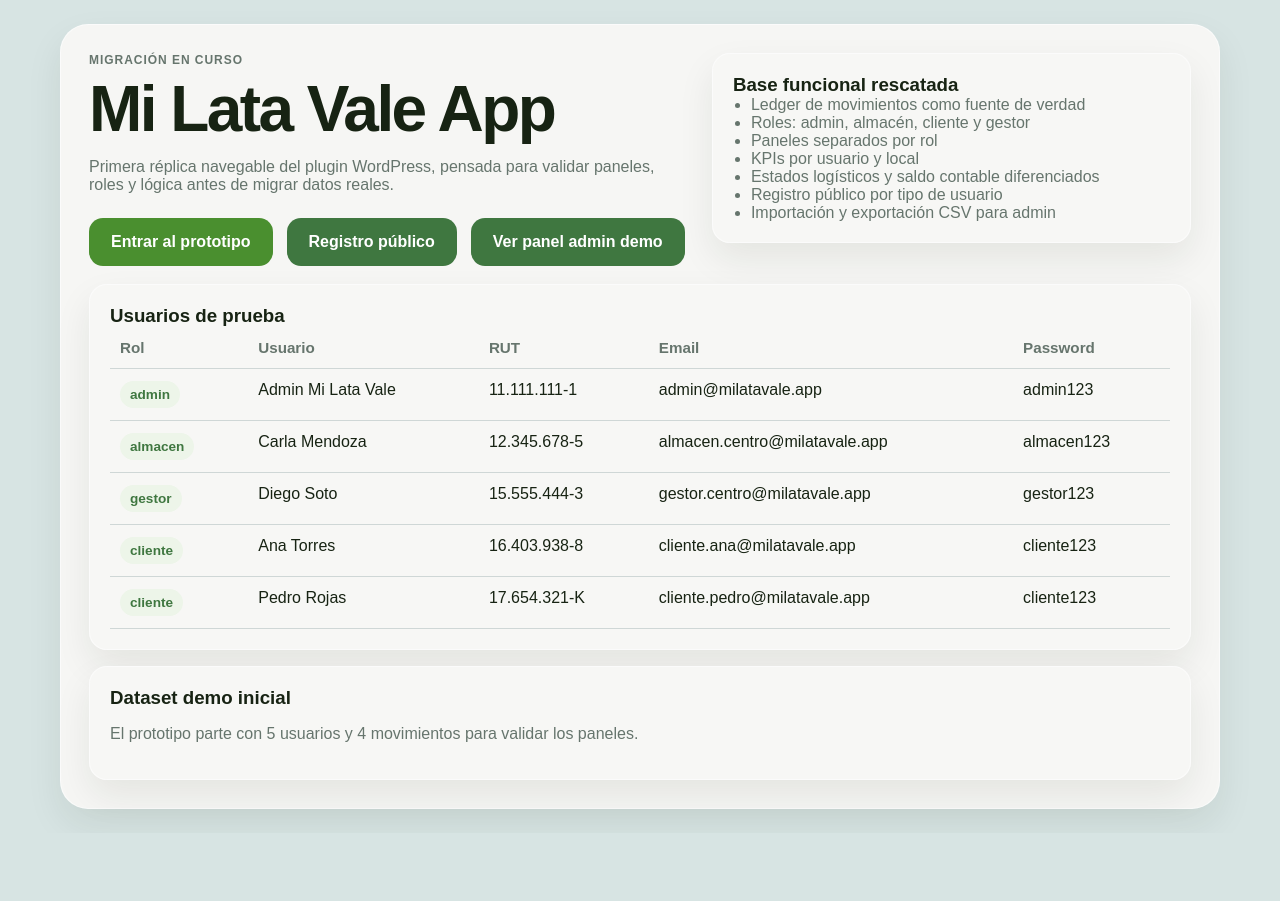
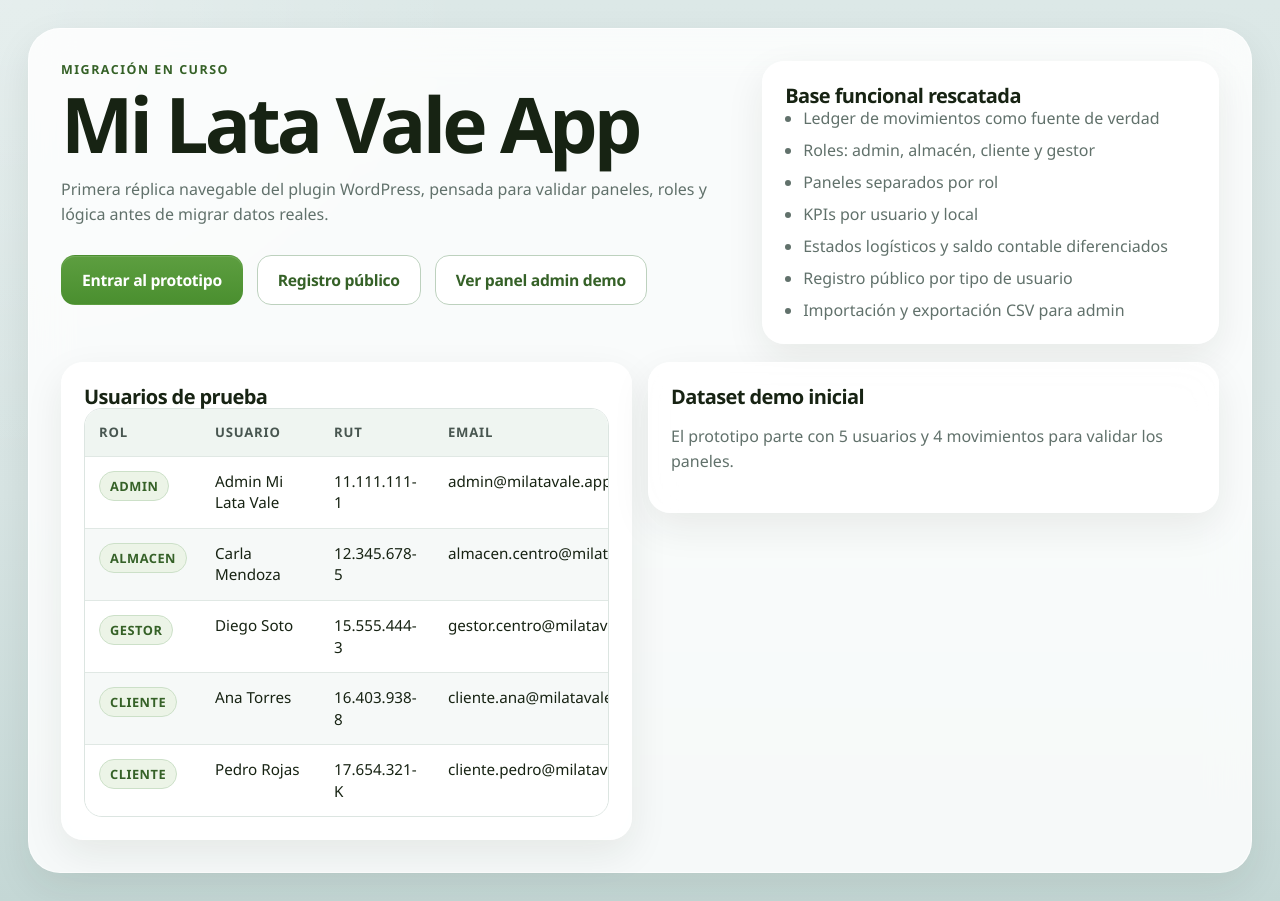
Before and after one commit to aparotm/milatavale, a Next.js app in the folder app/: page / in a window 1280 px wide. Before the commit the page ends 833 px from the top, so only its background shows below. Built offline with nearby package versions, Linux system fonts and the light colour scheme; no server answers.

Commit message:
Redesign app UI language for usability and full-width admin

```diff
--- a/app/src/app/globals.css
+++ b/app/src/app/globals.css
@@ -1,16 +1,28 @@
 :root {
   --bg: #d7e4e3;
-  --surface: #f7f7f5;
+  --bg-deep: #c4d7d5;
+  --surface: rgba(255, 255, 255, 0.84);
   --surface-strong: #ffffff;
+  --surface-muted: #f3f6f4;
   --text: #172313;
-  --muted: #66756d;
-  --line: #cfd7d6;
+  --muted: #61716b;
+  --line: #d3deda;
+  --line-strong: #aabcb6;
   --accent: #4a8f2f;
-  --accent-dark: #3f7740;
-  --accent-soft: #edf5e9;
+  --accent-dark: #356127;
+  --accent-soft: #ecf4e7;
+  --accent-contrast: #f5fbf2;
   --danger: #e46a39;
-  --blue-line: #5978b9;
-  --shadow: 0 16px 36px rgba(23, 35, 19, 0.08);
+  --danger-soft: #fff1ea;
+  --danger-line: #f2c1af;
+  --info: #5978b9;
+  --info-soft: #eef3ff;
+  --shadow-sm: 0 6px 20px rgba(23, 35, 19, 0.05);
+  --shadow-md: 0 14px 38px rgba(23, 35, 19, 0.08);
+  --radius-sm: 12px;
+  --radius-md: 18px;
+  --radius-lg: 26px;
+  --radius-xl: 32px;
 }
 
 * {
@@ -21,13 +33,16 @@ html,
 body {
   margin: 0;
   padding: 0;
-  background: var(--bg);
-  color: var(--text);
-  font-family: Arial, Helvetica, sans-serif;
+  min-height: 100%;
 }
 
 body {
   min-height: 100vh;
+  color: var(--text);
+  font-family: "Avenir Next", "Segoe UI", "Helvetica Neue", Arial, sans-serif;
+  background:
+    radial-gradient(circle at top left, rgba(255, 255, 255, 0.28), transparent 30%),
+    linear-gradient(180deg, #dce8e7 0%, var(--bg) 55%, var(--bg-deep) 100%);
 }
 
 a {
@@ -42,10 +57,19 @@ textarea {
   font: inherit;
 }
 
+button {
+  appearance: none;
+}
+
+input::placeholder,
+textarea::placeholder {
+  color: #8b9792;
+}
+
 .landing,
 .loginPage {
   min-height: 100vh;
-  padding: 24px;
+  padding: 28px;
 }
 
 .landingHero,
@@ -54,55 +78,76 @@ textarea {
 .kpiCard,
 .userCard,
 .topbar {
-  background: rgba(247, 247, 245, 0.96);
-  border: 1px solid rgba(255, 255, 255, 0.55);
-  box-shadow: var(--shadow);
+  background: var(--surface);
+  backdrop-filter: blur(20px);
+  border: 1px solid rgba(255, 255, 255, 0.65);
+  box-shadow: var(--shadow-md);
 }
 
 .landingHero,
 .loginCard {
-  max-width: 1160px;
   margin: 0 auto;
-  border-radius: 28px;
-  padding: 28px;
+  border-radius: var(--radius-xl);
+  padding: 32px;
+}
+
+.landingHero {
+  max-width: 1280px;
+}
+
+.loginCard {
+  max-width: 620px;
+}
+
+.loginBrandBlock {
+  display: grid;
+  justify-items: center;
+  gap: 18px;
+  text-align: center;
+  margin-bottom: 24px;
 }
 
 .heroGrid,
-.loginGrid {
+.loginGrid,
+.panelGrid,
+.kpiGrid,
+.toolbar,
+.actionRow,
+.previewMetrics {
   display: grid;
-  gap: 24px;
+  gap: 16px;
 }
 
 .heroGrid {
-  grid-template-columns: 1.25fr 1fr;
+  grid-template-columns: minmax(0, 1.35fr) minmax(320px, 0.9fr);
   align-items: start;
 }
 
 .eyebrow {
   margin: 0 0 10px;
+  color: var(--accent-dark);
+  font-size: 0.78rem;
+  font-weight: 800;
+  letter-spacing: 0.12em;
   text-transform: uppercase;
-  letter-spacing: 0.08em;
-  font-size: 12px;
-  color: var(--muted);
-  font-weight: 700;
 }
 
 .heroTitle,
 .loginTitle,
 .pageTitle {
   margin: 0;
-  line-height: 1.02;
-  letter-spacing: -0.04em;
-  font-weight: 800;
+  line-height: 0.95;
+  letter-spacing: -0.05em;
+  font-weight: 900;
 }
 
 .heroTitle,
 .loginTitle {
-  font-size: clamp(2.2rem, 5vw, 4.2rem);
+  font-size: clamp(2.8rem, 6vw, 5.2rem);
 }
 
 .pageTitle {
-  font-size: clamp(2rem, 4vw, 3rem);
+  font-size: clamp(2.4rem, 4vw, 4.2rem);
 }
 
 .heroText,
@@ -110,49 +155,67 @@ textarea {
   color: var(--muted);
 }
 
+.heroText,
+.muted,
+.panelCard p,
+.infoBox {
+  font-size: 1rem;
+  line-height: 1.55;
+}
+
 .heroActions {
   display: flex;
   flex-wrap: wrap;
   gap: 14px;
-  margin-top: 24px;
+  margin-top: 28px;
 }
 
 .primaryButton,
 .secondaryButton,
 .ghostButton,
 .dangerButton {
+  min-height: 50px;
   border-radius: 14px;
-  padding: 15px 22px;
-  border: 0;
+  padding: 12px 20px;
+  border: 1px solid transparent;
   cursor: pointer;
   display: inline-flex;
   align-items: center;
   justify-content: center;
-  gap: 8px;
-  font-weight: 700;
-  transition: transform 160ms ease, opacity 160ms ease;
+  gap: 10px;
+  font-size: 0.98rem;
+  font-weight: 800;
+  letter-spacing: -0.02em;
+  transition:
+    transform 160ms ease,
+    background-color 160ms ease,
+    color 160ms ease,
+    border-color 160ms ease,
+    box-shadow 160ms ease;
 }
 
 .primaryButton {
-  background: var(--accent);
+  background: linear-gradient(180deg, #5d9e40 0%, var(--accent) 100%);
   color: #fff;
+  box-shadow: inset 0 1px 0 rgba(255, 255, 255, 0.12);
 }
 
 .secondaryButton {
-  background: var(--accent-dark);
-  color: #fff;
+  background: var(--surface-strong);
+  color: var(--accent-dark);
+  border-color: #bdd1be;
 }
 
 .ghostButton {
-  background: transparent;
+  background: rgba(255, 255, 255, 0.5);
   color: var(--accent-dark);
-  border: 1px solid var(--accent-dark);
+  border-color: #b7c9bb;
 }
 
 .dangerButton {
-  background: var(--danger);
+  background: linear-gradient(180deg, #ee7d4f 0%, var(--danger) 100%);
   color: #fff;
-  min-width: 170px;
+  box-shadow: inset 0 1px 0 rgba(255, 255, 255, 0.14);
 }
 
 .primaryButton:hover,
@@ -160,7 +223,19 @@ textarea {
 .ghostButton:hover,
 .dangerButton:hover {
   transform: translateY(-1px);
-  opacity: 0.96;
+}
+
+.primaryButton:focus-visible,
+.secondaryButton:focus-visible,
+.ghostButton:focus-visible,
+.dangerButton:focus-visible,
+.field input:focus,
+.field select:focus,
+.field textarea:focus,
+.searchInput:focus {
+  outline: none;
+  border-color: var(--info);
+  box-shadow: 0 0 0 4px rgba(89, 120, 185, 0.16);
 }
 
 .heroList,
@@ -168,116 +243,116 @@ textarea {
   margin: 0;
   padding-left: 18px;
   color: var(--muted);
+  display: grid;
+  gap: 10px;
 }
 
 .appFrame {
   min-height: 100vh;
-  padding: 20px 24px 56px;
 }
 
 .appFrameFrontend {
-  padding-top: 12px;
+  padding: 18px 24px 56px;
 }
 
 .appFrameAdmin {
-  background: #eef3f4;
+  padding: 0;
+  background:
+    linear-gradient(180deg, #f1f5f6 0%, #edf3f3 100%);
 }
 
 .topbar {
-  max-width: 1180px;
-  margin: 0 auto 44px;
-  border-radius: 24px;
-  padding: 14px 18px;
   display: grid;
-  grid-template-columns: 120px 1fr auto;
-  align-items: center;
-  gap: 16px;
+  gap: 18px;
 }
 
 .topbarFrontend {
-  max-width: 1280px;
-  margin-bottom: 54px;
-  padding: 18px 22px;
-  grid-template-columns: 110px minmax(140px, 220px) 1fr;
-  align-items: start;
+  max-width: 1240px;
+  margin: 0 auto 32px;
+  padding: 18px 20px;
+  border-radius: 24px;
+  grid-template-columns: 92px 170px minmax(0, 1fr);
+  align-items: center;
 }
 
 .topbarAdmin {
-  max-width: 1280px;
-  margin-bottom: 28px;
-  padding: 18px 20px;
-  grid-template-columns: 92px 1fr auto;
-  background: #f6f7f7;
-  border: 1px solid #d8dede;
-  box-shadow: 0 8px 22px rgba(23, 35, 19, 0.06);
+  width: 100%;
+  max-width: none;
+  margin: 0 0 28px;
+  padding: 14px 24px;
+  border-radius: 0;
+  background: rgba(255, 255, 255, 0.88);
+  border: 0;
+  border-bottom: 1px solid #d8e1dd;
+  box-shadow: 0 1px 0 rgba(23, 35, 19, 0.06);
+  grid-template-columns: 76px 1fr auto;
 }
 
 .brand {
-  display: flex;
+  display: inline-flex;
   align-items: center;
 }
 
 .brandMark {
-  width: 84px;
-  height: 84px;
+  width: 76px;
+  height: 76px;
   border-radius: 999px;
-  background: radial-gradient(circle at 30% 30%, #f6d28d, #dfb463 70%);
-  color: #31593d;
+  background:
+    radial-gradient(circle at 30% 30%, #ffd999 0%, #e0b15d 72%),
+    #e0b15d;
+  color: #2e5739;
   display: flex;
   align-items: center;
   justify-content: center;
   text-align: center;
-  font-size: 12px;
-  font-weight: 800;
-  padding: 12px;
-  line-height: 1.1;
-  box-shadow: inset 0 0 0 6px rgba(255, 255, 255, 0.4);
+  font-size: 11px;
+  font-weight: 900;
+  padding: 10px;
+  line-height: 1.12;
+  border: 6px solid rgba(255, 255, 255, 0.65);
+  box-shadow: inset 0 0 0 1px rgba(46, 87, 57, 0.12);
+}
+
+.topbarAdmin .brandMark {
+  width: 58px;
+  height: 58px;
+  font-size: 9px;
+  border-width: 4px;
 }
 
 .topbarCenter {
   display: flex;
-  justify-content: center;
-  gap: 28px;
+  align-items: center;
+  gap: 18px;
+  font-weight: 800;
   color: var(--accent-dark);
-  font-weight: 700;
+}
+
+.topbarCenter a {
+  padding: 10px 12px;
+  border-radius: 12px;
+}
+
+.topbarCenter a:hover {
+  background: rgba(74, 143, 47, 0.08);
 }
 
 .topbarCenterAdmin {
-  justify-content: flex-start;
-  gap: 16px;
-  color: #4f5d66;
-  font-size: 14px;
+  color: #495a52;
+  font-size: 0.9rem;
+  letter-spacing: 0.06em;
   text-transform: uppercase;
-  letter-spacing: 0.04em;
-}
-
-.topbarFrontend .topbarCenter {
-  justify-content: flex-start;
-  align-items: center;
-  gap: 24px;
-  padding-top: 28px;
 }
 
 .topbarActions {
   display: flex;
   align-items: center;
-  gap: 14px;
   justify-content: flex-end;
+  gap: 12px;
   flex-wrap: wrap;
 }
 
-.topbarFrontend .topbarActions {
-  justify-content: flex-end;
-  align-self: center;
-  padding-top: 8px;
-}
-
-.topbarAdmin .topbarActions {
-  align-self: center;
-}
-
 .contentWrap {
-  max-width: 1040px;
   margin: 0 auto;
 }
 
@@ -286,25 +361,25 @@ textarea {
 }
 
 .contentWrapAdmin {
-  max-width: 1280px;
+  width: 100%;
+  max-width: none;
+  padding: 0 20px 48px;
 }
 
 .pageHeader {
   display: flex;
   justify-content: space-between;
   gap: 20px;
-  align-items: flex-start;
-  margin-bottom: 24px;
 }
 
 .pageHeaderFrontend {
-  align-items: center;
-  margin-bottom: 28px;
+  align-items: end;
+  margin-bottom: 26px;
 }
 
 .pageHeaderAdmin {
-  align-items: flex-start;
-  margin-bottom: 18px;
+  align-items: start;
+  margin-bottom: 20px;
 }
 
 .pageHeader h2,
@@ -313,156 +388,220 @@ textarea {
 }
 
 .userCard {
-  border-radius: 20px;
+  display: grid;
+  gap: 5px;
+  align-content: start;
+  min-width: 220px;
   padding: 14px 16px;
-  display: grid;
-  gap: 4px;
-  min-width: 220px;
+  border-radius: var(--radius-md);
+  font-size: 0.98rem;
+}
+
+.userCard strong {
+  font-size: 1.05rem;
 }
 
 .userCardFrontend {
-  background: rgba(247, 247, 245, 0.94);
+  background: rgba(255, 255, 255, 0.72);
 }
 
 .userCardAdmin {
-  min-width: 250px;
-  background: #fff;
-  border: 1px solid #d7dddf;
-  box-shadow: none;
+  min-width: 260px;
+  background: var(--surface-strong);
+  border: 1px solid #d7e0dc;
+  box-shadow: var(--shadow-sm);
 }
 
 .kpiGrid {
-  display: grid;
-  gap: 14px;
   grid-template-columns: repeat(4, minmax(0, 1fr));
-  margin-bottom: 14px;
+  margin-bottom: 16px;
 }
 
 .kpiCard {
-  border-radius: 16px;
-  padding: 16px;
+  padding: 18px 18px 16px;
+  border-radius: 18px;
   display: grid;
   gap: 8px;
+  min-height: 120px;
+  align-content: space-between;
 }
 
 .kpiLabel {
-  font-size: 0.98rem;
   color: var(--muted);
+  font-size: 0.92rem;
+  font-weight: 700;
 }
 
 .kpiValue {
-  font-size: clamp(1.8rem, 3vw, 2.6rem);
-  line-height: 1;
-  letter-spacing: -0.04em;
+  font-size: clamp(1.9rem, 3vw, 2.9rem);
+  font-weight: 900;
+  line-height: 0.95;
+  letter-spacing: -0.05em;
 }
 
 .panelGrid {
-  display: grid;
-  gap: 16px;
+  grid-template-columns: repeat(2, minmax(0, 1fr));
+  align-items: start;
   margin-top: 18px;
 }
 
 .panelCard {
-  border-radius: 18px;
-  padding: 20px;
+  padding: 22px;
+  border-radius: 22px;
 }
 
 .panelCardHeader {
-  margin-bottom: 12px;
+  display: flex;
+  justify-content: space-between;
+  gap: 16px;
+  margin-bottom: 14px;
+}
+
+.panelCard h3 {
+  font-size: 1.25rem;
+  line-height: 1.15;
+  letter-spacing: -0.03em;
 }
 
 .toolbar {
-  display: grid;
-  grid-template-columns: repeat(3, minmax(0, 1fr));
-  gap: 12px;
-  margin-bottom: 18px;
+  grid-template-columns: repeat(4, minmax(0, 1fr));
 }
 
 .toolbar a {
   text-align: center;
+  min-height: 54px;
 }
 
 .topbarFrontend .toolbar {
-  margin-bottom: 0;
-  justify-self: end;
-}
-
-.topbarFrontend .toolbar a {
-  min-width: 138px;
-  border-radius: 12px;
+  width: 100%;
+  margin: 0;
 }
 
 .actionRow {
-  display: grid;
-  gap: 12px;
   grid-template-columns: repeat(3, minmax(0, 1fr));
 }
 
 .actionCard {
-  border: 1px dashed var(--line);
-  border-radius: 16px;
-  padding: 16px;
-  background: var(--accent-soft);
+  padding: 18px;
+  border-radius: var(--radius-md);
+  background: linear-gradient(180deg, #f7fbf6 0%, var(--accent-soft) 100%);
+  border: 1px solid #d4e6cf;
 }
 
 .tableWrap {
-  overflow-x: auto;
+  overflow: auto;
+  border: 1px solid #dce5e1;
+  border-radius: 18px;
+  background: rgba(255, 255, 255, 0.78);
 }
 
 table {
   width: 100%;
-  border-collapse: collapse;
+  border-collapse: separate;
+  border-spacing: 0;
+  min-width: 720px;
 }
 
 th,
 td {
   text-align: left;
-  padding: 12px 10px;
-  border-bottom: 1px solid var(--line);
+  padding: 14px 14px;
+  border-bottom: 1px solid #e0e8e4;
   vertical-align: top;
+  font-size: 0.95rem;
+  line-height: 1.42;
 }
 
-th {
-  color: var(--muted);
-  font-weight: 700;
-  font-size: 0.95rem;
+thead th {
+  position: sticky;
+  top: 0;
+  z-index: 1;
+  background: #eff5f1;
+  color: #485650;
+  font-size: 0.82rem;
+  text-transform: uppercase;
+  letter-spacing: 0.06em;
+  font-weight: 800;
+}
+
+tbody tr:nth-child(even) td {
+  background: rgba(243, 247, 245, 0.72);
+}
+
+tbody tr:hover td {
+  background: rgba(237, 245, 233, 0.88);
+}
+
+tbody tr:last-child td,
+tbody tr:last-child th {
+  border-bottom: 0;
+}
+
+.adminTable {
+  min-width: 1120px;
+}
+
+.adminTable th,
+.adminTable td {
+  font-size: 0.9rem;
+  padding: 13px 12px;
 }
 
 .tag {
   display: inline-flex;
-  padding: 6px 10px;
+  align-items: center;
+  justify-content: center;
+  min-height: 30px;
+  padding: 4px 10px;
   border-radius: 999px;
   background: var(--accent-soft);
   color: var(--accent-dark);
-  font-size: 0.85rem;
-  font-weight: 700;
+  border: 1px solid #cce0c8;
+  font-size: 0.8rem;
+  font-weight: 800;
+  text-transform: uppercase;
+  letter-spacing: 0.04em;
 }
 
 .tag.warn {
-  background: #fff1de;
-  color: #bf6c26;
+  background: #fff4df;
+  color: #a7631e;
+  border-color: #f2d7ae;
 }
 
 .formStack {
   display: grid;
-  gap: 14px;
+  gap: 16px;
 }
 
 .field {
   display: grid;
   gap: 8px;
-  font-weight: 700;
+  font-weight: 800;
+  color: var(--text);
 }
 
 .field input,
 .field select,
+.field textarea,
+.searchInput {
+  width: 100%;
+  min-height: 56px;
+  padding: 14px 16px;
+  border-radius: 16px;
+  border: 1.5px solid #b8c8c1;
+  background: rgba(255, 255, 255, 0.95);
+  color: var(--text);
+  resize: vertical;
+  font-weight: 600;
+  transition:
+    border-color 150ms ease,
+    box-shadow 150ms ease,
+    background-color 150ms ease;
+}
+
 .field textarea {
-  border-radius: 14px;
-  border: 2px solid var(--blue-line);
-  padding: 14px 16px;
-  background: #fff;
-  resize: vertical;
-  font-weight: 500;
+  min-height: 120px;
 }
 
 .formActions {
@@ -472,11 +611,12 @@ th {
 }
 
 .imagePreview {
-  border-radius: 16px;
+  max-width: 360px;
+  border-radius: 20px;
   overflow: hidden;
-  border: 1px solid var(--line);
+  border: 1px solid #d9e4df;
   background: #fff;
-  max-width: 320px;
+  box-shadow: var(--shadow-sm);
 }
 
 .imagePreview img {
@@ -489,49 +629,50 @@ th {
 .successBox,
 .infoBox,
 .previewBox {
+  margin-bottom: 14px;
+  padding: 14px 16px;
   border-radius: 16px;
-  padding: 12px 14px;
-  margin-bottom: 14px;
+  border: 1px solid transparent;
 }
 
 .errorBox {
-  border: 1px solid #ebc3c3;
-  color: #8c2b2b;
-  background: #fff1f1;
+  background: var(--danger-soft);
+  border-color: var(--danger-line);
+  color: #99351c;
 }
 
 .successBox {
-  border: 1px solid #bfd9c8;
-  color: #1f6f43;
-  background: #eef8f1;
+  background: #eef7eb;
+  border-color: #c8ddbf;
+  color: #265d20;
 }
 
 .infoBox,
 .previewBox {
-  border: 1px solid #d2dbda;
-  color: var(--text);
-  background: #edf2ef;
+  background: var(--info-soft);
+  border-color: #cfdbf7;
+  color: #2e4c8a;
 }
 
 .adminPreviewBar {
-  max-width: 1280px;
-  margin: 0 auto 14px;
+  max-width: none;
+  margin: 0 20px 12px;
+  padding: 12px 14px;
   border-radius: 16px;
-  padding: 12px 16px;
-  background: #1d2327;
+  background: #1c2722;
   color: #fff;
   display: flex;
+  justify-content: space-between;
   align-items: center;
-  justify-content: space-between;
   gap: 16px;
 }
 
 .adminPreviewMeta {
   display: flex;
   flex-wrap: wrap;
-  gap: 10px 14px;
+  gap: 8px 14px;
   align-items: center;
-  font-size: 0.95rem;
+  font-size: 0.94rem;
 }
 
 .adminPreviewMeta span {
@@ -546,47 +687,51 @@ th {
 
 .adminPreviewBar .ghostButton {
   color: #fff;
-  border-color: rgba(255, 255, 255, 0.35);
+  border-color: rgba(255, 255, 255, 0.24);
+  background: rgba(255, 255, 255, 0.06);
 }
 
 .adminPreviewBar .secondaryButton {
+  border-color: #4586c8;
   background: #2271b1;
+  color: #fff;
 }
 
 .previewMetrics {
-  display: grid;
   grid-template-columns: repeat(2, minmax(0, 1fr));
-  gap: 12px;
   margin: 14px 0;
 }
 
 .previewMetric {
-  border-radius: 14px;
-  padding: 14px;
-  background: var(--surface);
-  border: 1px solid var(--line);
+  padding: 16px;
+  border-radius: 16px;
+  background: linear-gradient(180deg, #ffffff 0%, #f7fbf7 100%);
+  border: 1px solid #dbe6d7;
 }
 
 .adminLayout {
   display: grid;
-  grid-template-columns: 250px minmax(0, 1fr);
-  gap: 18px;
+  grid-template-columns: 260px minmax(0, 1fr);
+  gap: 20px;
+  align-items: start;
 }
 
 .adminSidebar {
-  background: #f6f7f7;
-  border: 1px solid #dcdcde;
-  border-radius: 14px;
-  padding: 16px;
-  align-self: start;
   position: sticky;
-  top: 20px;
+  top: 16px;
+  padding: 18px 14px;
+  border-radius: 18px;
+  background: #f8fbf9;
+  border: 1px solid #d9e3de;
+  box-shadow: var(--shadow-sm);
 }
 
 .adminSidebar h3 {
   margin: 0 0 12px;
-  color: #1d2327;
-  font-size: 15px;
+  font-size: 0.92rem;
+  color: #44524c;
+  text-transform: uppercase;
+  letter-spacing: 0.08em;
 }
 
 .adminMenu {
@@ -596,15 +741,17 @@ th {
 
 .adminMenu a {
   display: block;
-  padding: 10px 12px;
-  border-radius: 8px;
-  color: #1d2327;
+  padding: 11px 12px;
+  border-radius: 12px;
+  color: #24312b;
+  font-weight: 700;
 }
 
 .adminMenu a.isActive,
 .adminMenu a:hover {
-  background: #fff;
-  border: 1px solid #dcdcde;
+  background: var(--surface-strong);
+  box-shadow: inset 0 0 0 1px #d7e1dc;
+  color: var(--accent-dark);
 }
 
 .adminContent {
@@ -613,56 +760,72 @@ th {
 
 .adminContent .panelCard,
 .adminContent .kpiCard {
-  border: 1px solid #dcdcde;
-  box-shadow: none;
+  background: rgba(255, 255, 255, 0.9);
+  border: 1px solid #dce5e1;
+  box-shadow: var(--shadow-sm);
 }
 
 .adminFilters {
   display: grid;
-  grid-template-columns: 2fr repeat(4, minmax(0, 1fr)) auto;
+  grid-template-columns: minmax(240px, 2fr) repeat(4, minmax(0, 1fr)) auto;
   gap: 10px;
   margin-bottom: 14px;
-  padding: 12px;
-  border-radius: 14px;
-  background: #f6f7f7;
-  border: 1px solid #dcdcde;
-}
-
-.adminTable th {
-  background: #f6f7f7;
+  padding: 14px;
+  border-radius: 18px;
+  background: rgba(248, 251, 249, 0.96);
+  border: 1px solid #dce5e1;
 }
 
 .searchInput {
-  width: 100%;
-  border-radius: 14px;
-  border: 2px solid var(--blue-line);
-  padding: 14px 16px;
-  background: #fff;
+  min-height: 52px;
+}
+
+@media (max-width: 1200px) {
+  .kpiGrid {
+    grid-template-columns: repeat(2, minmax(0, 1fr));
+  }
+
+  .toolbar {
+    grid-template-columns: repeat(2, minmax(0, 1fr));
+  }
 }
 
 @media (max-width: 980px) {
+  .landing,
+  .loginPage,
+  .appFrameFrontend {
+    padding: 18px;
+  }
+
   .heroGrid,
-  .loginGrid,
+  .panelGrid,
   .pageHeader,
   .kpiGrid,
   .toolbar,
   .actionRow,
   .previewMetrics,
   .adminLayout,
-  .adminFilters,
-  .adminPreviewBar {
+  .adminFilters {
     grid-template-columns: 1fr;
   }
 
-  .topbar {
+  .topbar,
+  .topbarFrontend,
+  .topbarAdmin {
     grid-template-columns: 1fr;
     justify-items: start;
   }
 
   .topbarFrontend,
   .topbarAdmin {
-    grid-template-columns: 1fr;
-    justify-items: center;
+    padding: 18px;
+    border-radius: 20px;
+    margin-bottom: 20px;
+  }
+
+  .topbarAdmin {
+    margin: 0 12px 20px;
+    width: auto;
   }
 
   .topbarCenter,
@@ -670,16 +833,17 @@ th {
     justify-content: flex-start;
   }
 
-  .topbarFrontend .topbarCenter,
-  .topbarFrontend .topbarActions,
-  .topbarAdmin .topbarCenter,
-  .topbarAdmin .topbarActions {
-    justify-content: center;
-    padding-top: 0;
+  .pageHeader {
+    align-items: start;
   }
 
-  .pageHeader {
-    flex-direction: column;
+  .userCard {
+    min-width: 0;
+    width: 100%;
+  }
+
+  .contentWrapAdmin {
+    padding: 0 12px 36px;
   }
 
   .adminSidebar {
@@ -687,8 +851,15 @@ th {
   }
 
   .adminPreviewBar,
-  .adminPreviewActions {
+  .adminPreviewActions,
+  .formActions,
+  .heroActions {
     flex-direction: column;
     align-items: stretch;
   }
+
+  table,
+  .adminTable {
+    min-width: 640px;
+  }
 }
```
Also changed, not shown: app/src/app/login/page.tsx (+6 -9 lines).
